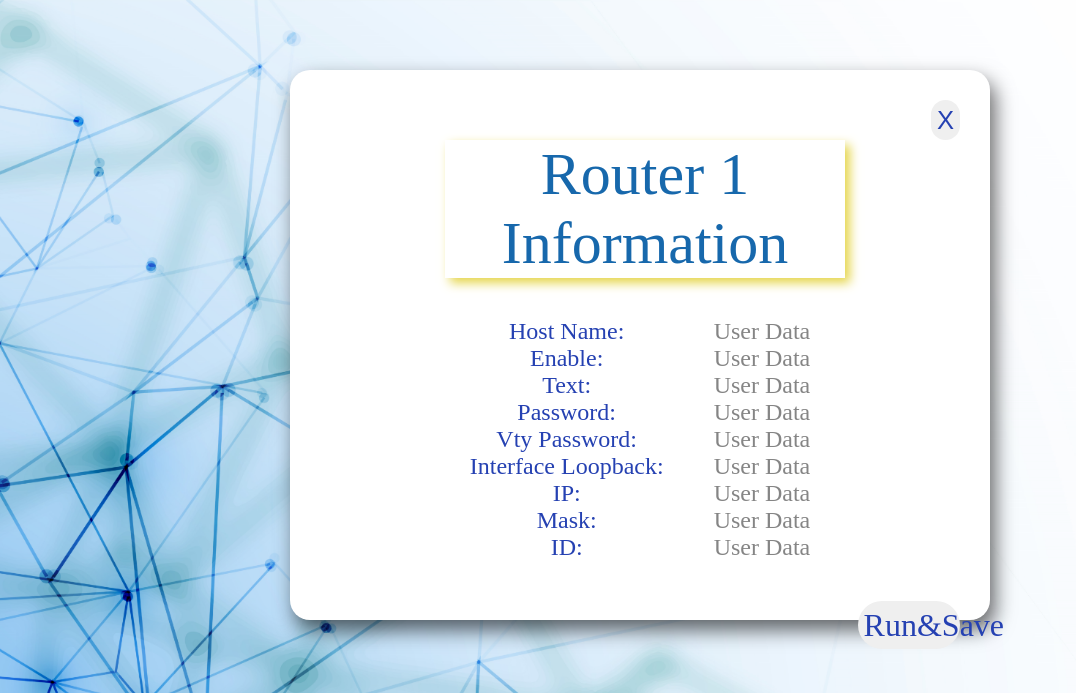
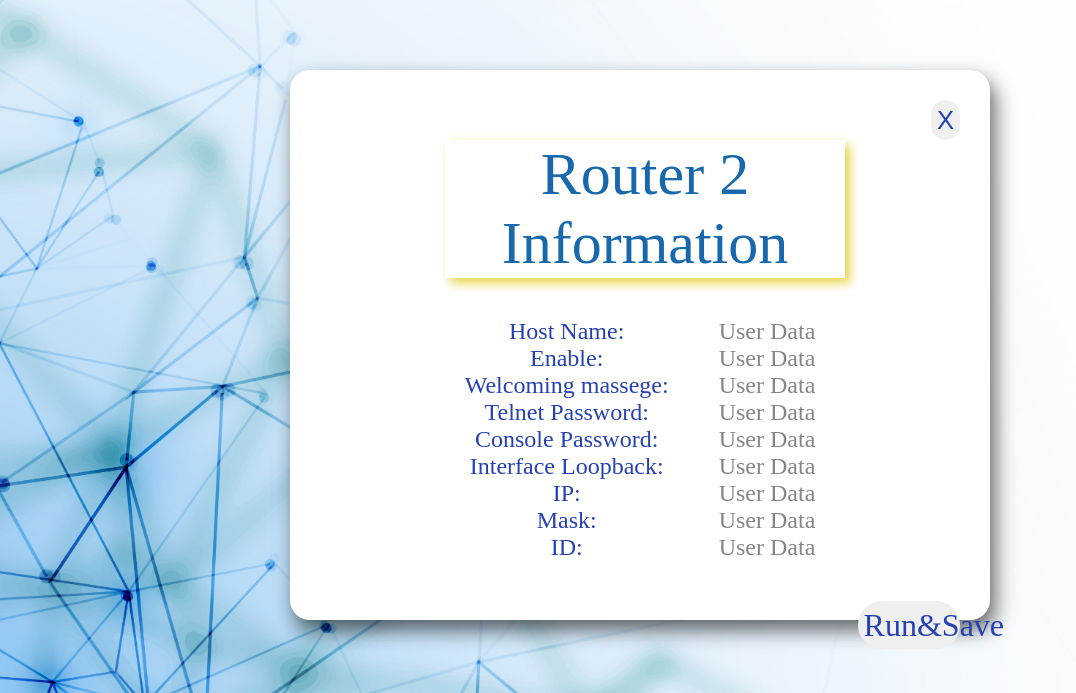
Before and after one commit to Nouran-Ebrahim/Graduation_Project, a PHP site: page /pages/router1_info.html in a window 1280 px wide. Shown: the top 693 px of the page, without its empty margins (0-1076 px from the left). Run offline with PHP 8.4, Linux system fonts and the light colour scheme.

Commit message:
info router

```diff
--- a/css/style.css
+++ b/css/style.css
@@ -528,6 +528,16 @@
     Start Router1 Page info
     **********************
  */
+ .router1{
+     display: none;
+ }
+ .router2{
+    display:inline-block;
+}
+.router3{
+    display:none;
+}
+
  #infoPage{
      display: flex;
      align-items: center;
@@ -618,6 +628,7 @@
     font-style: onyx;
 }
 
+
  /*
     **********************
    End Router1 Page info
--- a/pages/router1_info.html
+++ b/pages/router1_info.html
@@ -18,15 +18,17 @@
                 <button class="return_button">X</button>
             </div>
             <div class="router_info">
-                Router 1 Information
+              <div class="router1">Router 1 Information</div>
+              <div class="router2">Router 2 Information</div>
+              <div class="router3">Router 3 Information</div>
             </div>
             <div class="information">
                 <div class="data">
                 <div>Host Name:</div>
                 <div>Enable:</div>
-                <div>Text:</div>
-                <div>Password:</div>
-                <div>Vty Password:</div>
+                <div>Welcoming massege:</div>
+                <div>Telnet Password:</div>
+                <div>Console Password:</div>
                 <div>Interface Loopback:</div>
                 <div>IP:</div>
                 <div>Mask:</div>
```
